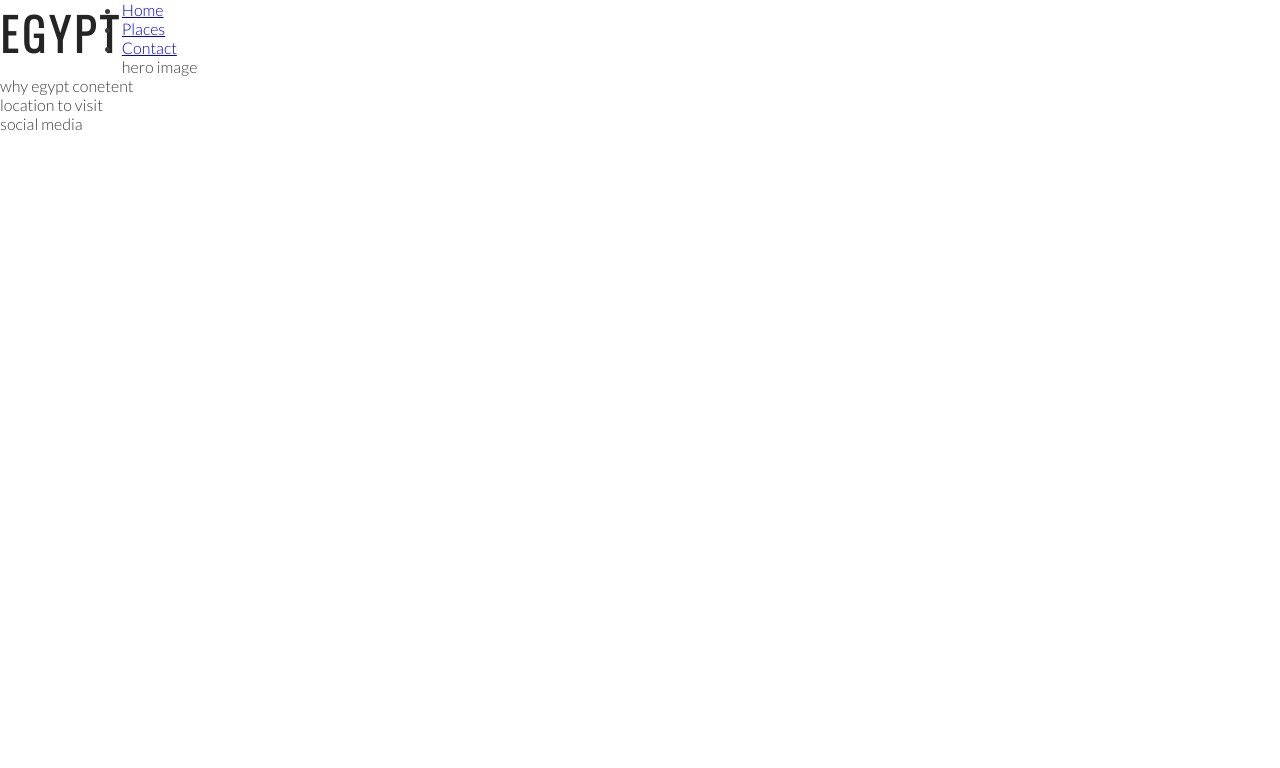
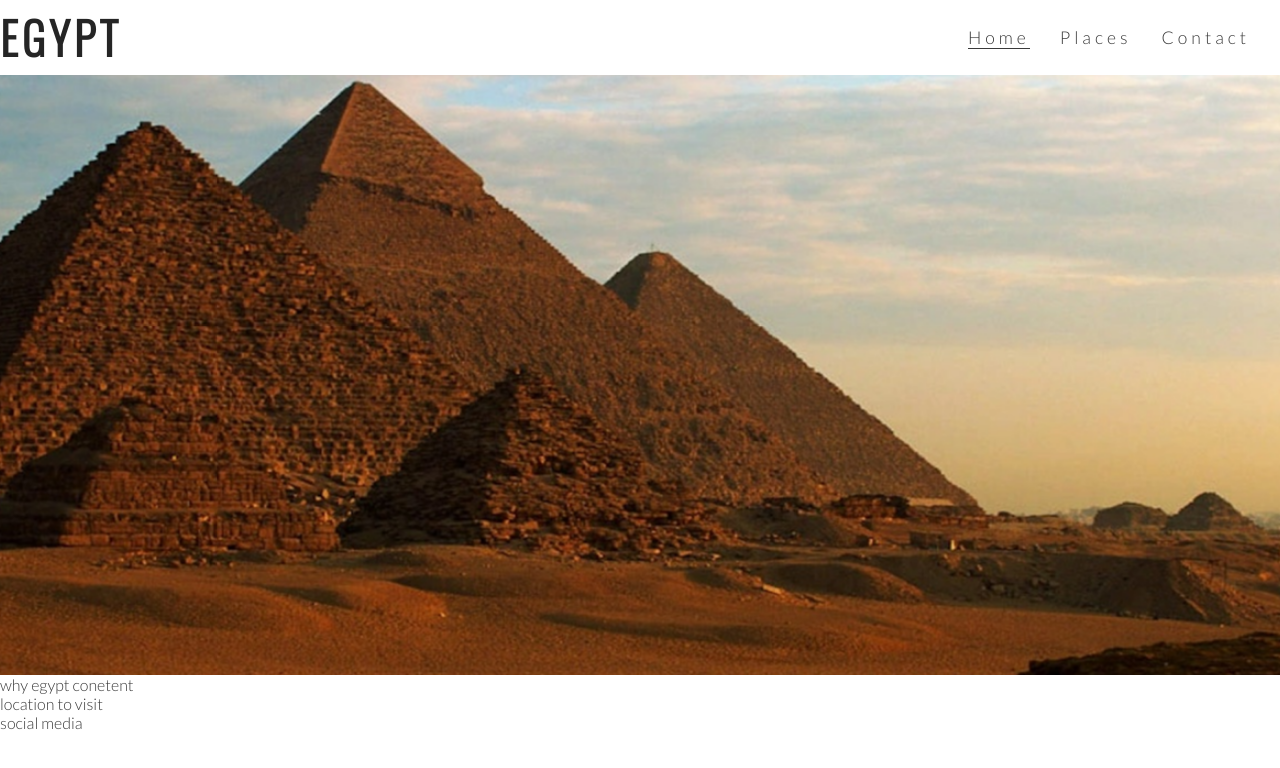
Before and after one commit to AhmedShaalan1/EGYPT, a plain HTML site: page index.html in a window 1280 px wide. Drawn offline with nearby package versions, Linux system fonts and the light colour scheme.

Commit message:
Add hero image and animation zoom

```diff
--- a/assets/css/style.css
+++ b/assets/css/style.css
@@ -25,3 +25,68 @@ body {
     font-size: 280%;
 
  }
+
+ #menu {
+    font-size: 110%;
+    letter-spacing: 4px;
+ }
+
+ #menu, #logo {
+    line-height: 75px;
+ }
+ #menu li {
+    float: right;
+    list-style-type: none;
+    margin-right: 30px;
+ }
+
+ #menu a {
+    text-decoration: none;
+    color: inherit;
+ }
+
+ #menu a:hover {
+    border-bottom: 1px solid #3a3a3a;
+    color: #4f4008;
+ }
+
+ .active {
+    border-bottom: 1px solid #3a3a3a;
+ }
+
+
+ /* Hero Image */
+
+
+ #hero-image {
+    height: 600px;
+    width: 100%;
+    background: url(../css/images/bodyguard-services-egypt\ copy.jpg) no-repeat center center;
+    animation-name: hero-zoom;
+    animation-duration: 5s;
+    animation-fill-mode: forwards;
+
+
+
+
+ }
+
+ #hero-outer {
+    height: 600px;
+    width: 100%;
+    overflow: hidden;
+
+
+ }
+
+
+
+ @keyframes hero-zoom {
+   form{
+      transform: scale(1);
+   }
+
+   to {
+      transform: scale(1.1);
+   }
+ }
--- a/index.html
+++ b/index.html
@@ -22,28 +22,32 @@
         <a href="index.html">
             <h1 id="logo">Egypt</h1>
         </a>
+
         <nav>
-            <ul>
+            <ul id="menu">
+
                 <li>
-                    <a href="index.html">Home</a>
+                    <a href="#">Contact</a>
                 </li>
 
-                <li><a href="#">Places</a>
+                <li>
+                    <a href="#">Places</a>
                 </li>
 
-                <li><a href="#">Contact</a>
+                <li>
+                    <a href="index.html" class="active">Home</a>
                 </li>
+            </ul>
 
-
-            </ul>
         </nav>
 
 
 
     </header>
 
-    <section>
-        hero image
+    <section id="hero-outer">
+        <div id="hero-image"></div>
+
     </section>
 
 
```
Also changed, not shown: assets/css/images/bodyguard-services-egypt copy.jpg (added).
